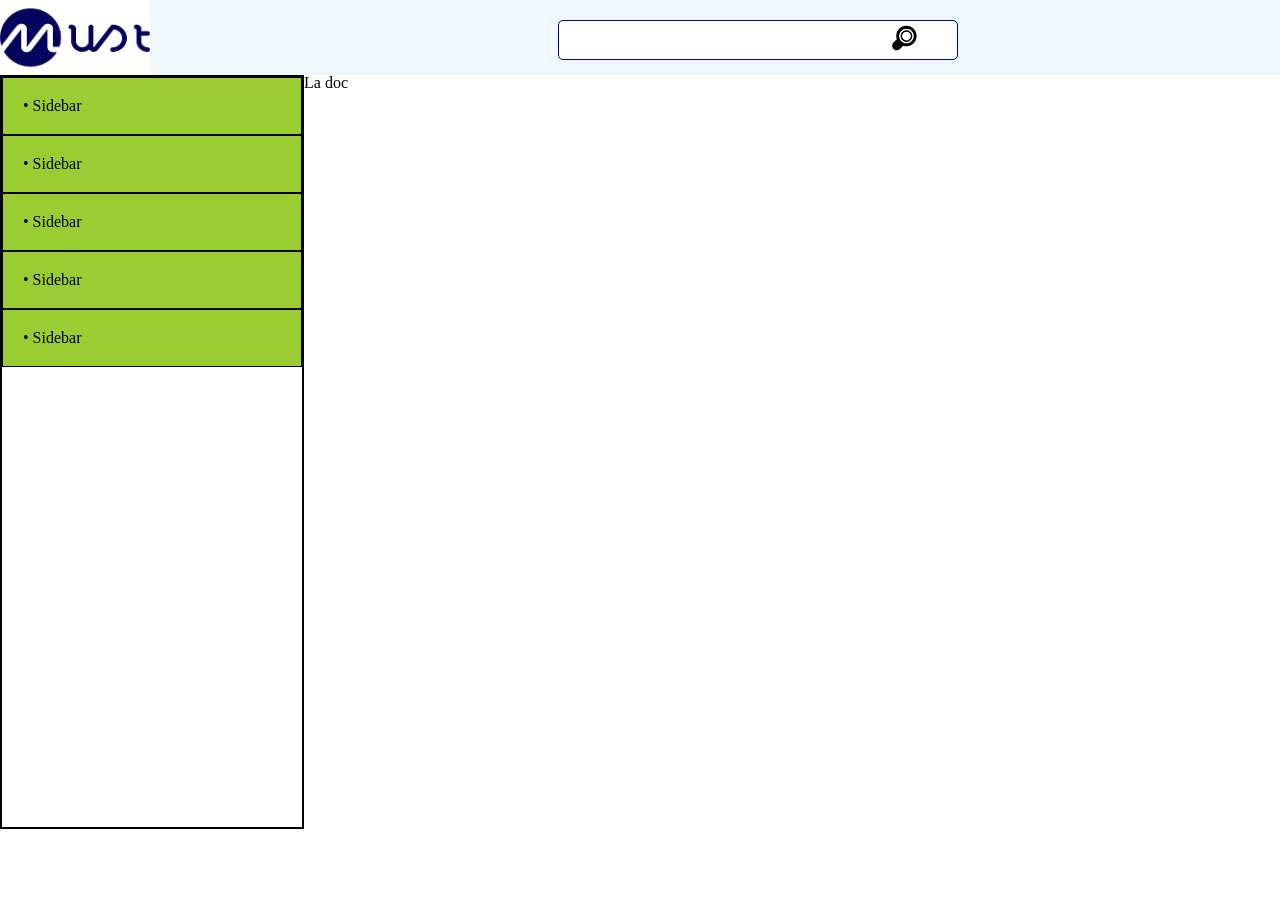
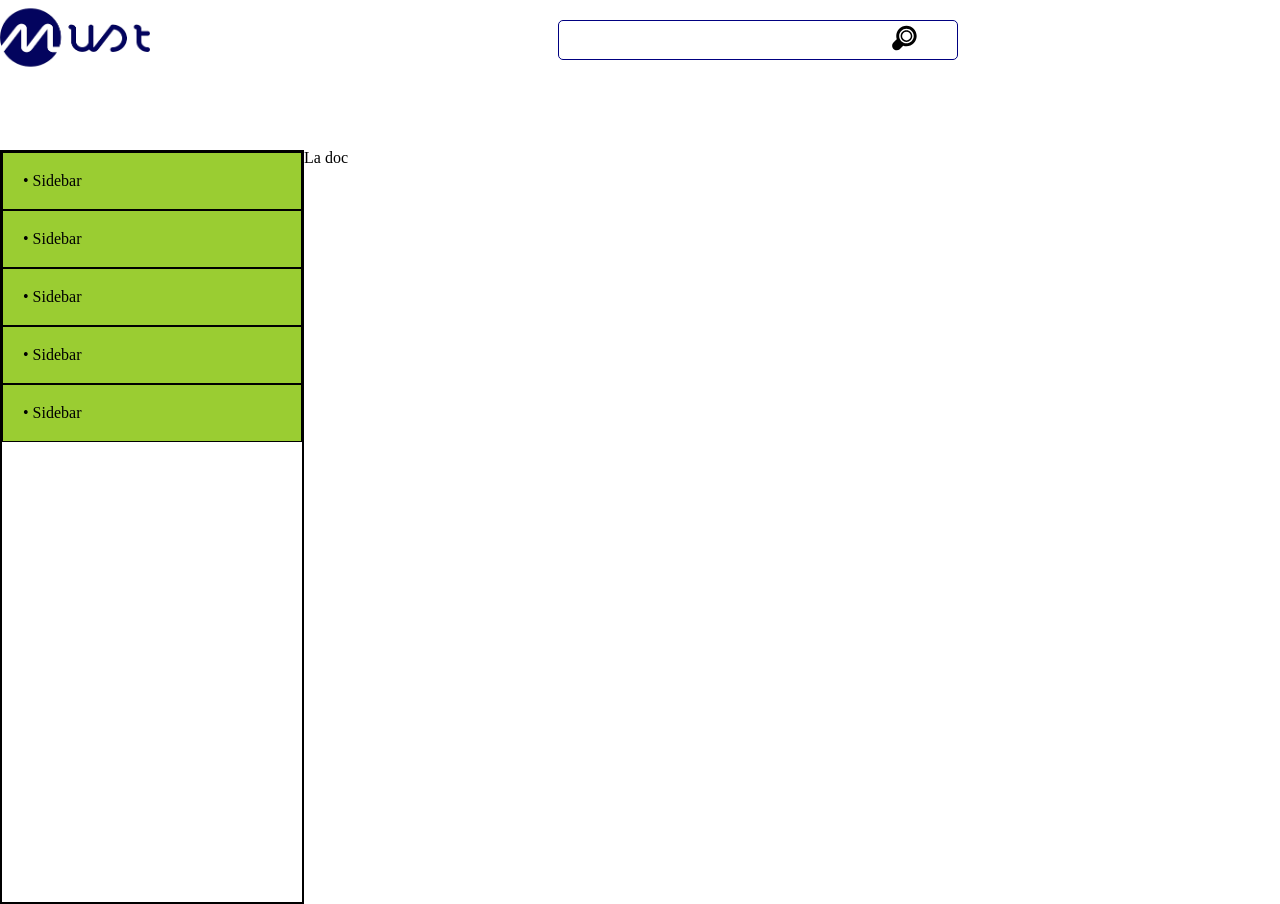
Before and after one commit to jomaup/docMust, a React (Create React App) app: page / in a window 1280 px wide. Before the commit the page ends 829 px from the top, so only its background shows below. Built offline with nearby package versions, Linux system fonts and the light colour scheme.

Commit message:
test css

```diff
--- a/src/index.css
+++ b/src/index.css
@@ -1,8 +1,8 @@
 .navbar{
-  height: 75px;
+  width: 100%;
+  height: 150px;
   padding: auto;
   margin: auto;
-  background-color: aliceblue;
 }
 
 .icon{
@@ -67,3 +67,13 @@
 .container{
   display: flex;
 }
+
+/* ----------------------FOOTER -------------------------*/
+.footer{
+  background-color: aliceblue;
+  border-top: .2px solid rgb(190, 222, 250);
+  width: 100%;
+  height: 150px;
+  position: fixed;
+  color: black;
+}
```
